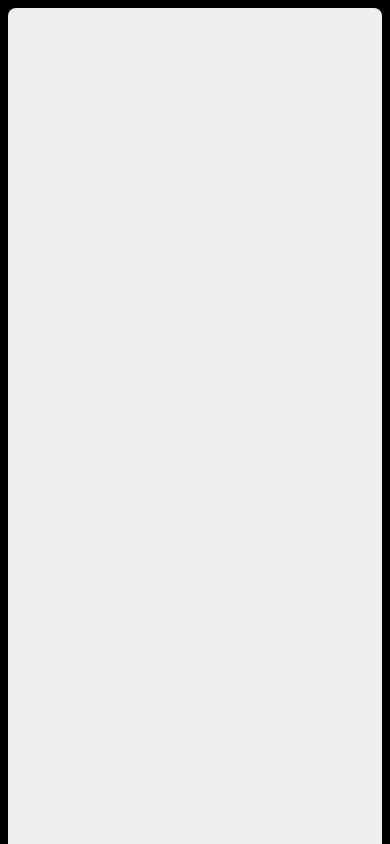
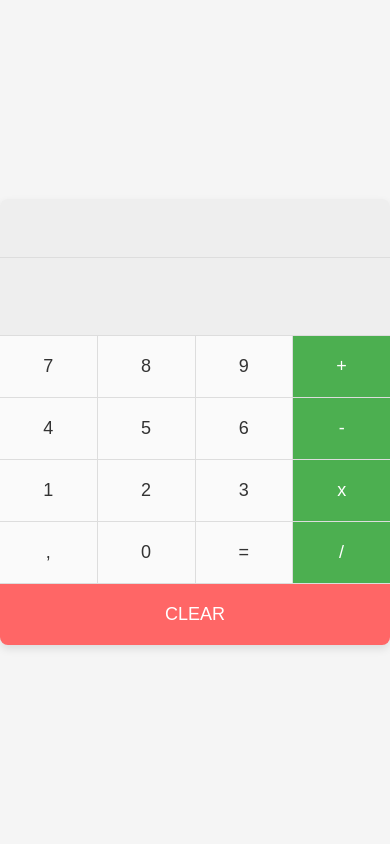
Before and after one commit to Johan-Svensson-dev/Calculator, a plain HTML site: page index.html in a window 390 px wide. Shown: the top 844 px of the page. Drawn offline with Linux system fonts and the light colour scheme.

Commit message:
Revert "css"

```diff
--- a/css/style.css
+++ b/css/style.css
@@ -1,16 +1,4 @@
 body {
-    background-color: black;
-
-}
-
-main {
-
-
-}
-
-main input{
-    min-height: 100px;
-
     display: flex;
     justify-content: center;
     align-items: center;
@@ -28,7 +16,6 @@ main {
 }
 
 input[type="text"] {
-
     width: 100%;
     padding: 20px;
     box-sizing: border-box;
@@ -37,31 +24,6 @@ input[type="text"] {
     font-size: 2rem;
     color: #333;
     text-align: right;
-
-    padding: 10px 4px 10px 4px;
-    font-family: lcd;
-}
-
-main section#keyBoard {
-    display: grid;
-    grid-template-columns: 4 1fr;
-    gap: .3rem;
-}
-
-main button{
-    padding: 10px;
-    font-size: 4rem;
-}
-
-
-
-@media (max-width: 767px) {
-    body {
-
-    }
-
-    main {
-
     border-bottom: 1px solid #ddd;
 }
 
@@ -81,7 +43,6 @@ button {
     cursor: pointer;
     transition: background-color 0.3s ease;
 }
-
 
 button:hover {
     background-color: #f0f0f0;
--- a/js/script.js
+++ b/js/script.js
@@ -26,15 +26,6 @@ function buttonClick(e) {
     // kollar om siffertangent är nedtryckt
     if (btn.substring(0, 1) === 'b') {
         let digit = btn.substring(1, 2); // plockar ut siffran från id:et
-
-
-
-
-
-
-
-        // Inte en siffertangent, övriga tangenter.
-
         addDigit(digit);
     } else {
         switch (btn) {
@@ -96,14 +87,7 @@ function showMem () {
         lcd.value += '.';
 
 
-
-/**
- * Sparar operator.
- * +, -, *, /
- */
-function setOperator(operator) {
     }
-
 
     function addPlus() {
         memory=lcd.value;
@@ -125,12 +109,6 @@ function setOperator(operator) {
         lcd.value += '*';
     }
 
-/** Rensar allt, reset */
-function memClear() {
-    memory = 0;
-    arithmetic = null;
-    clearLCD();
-}
     /**
      * Sparar operator.
      * +, -, *, /
```
